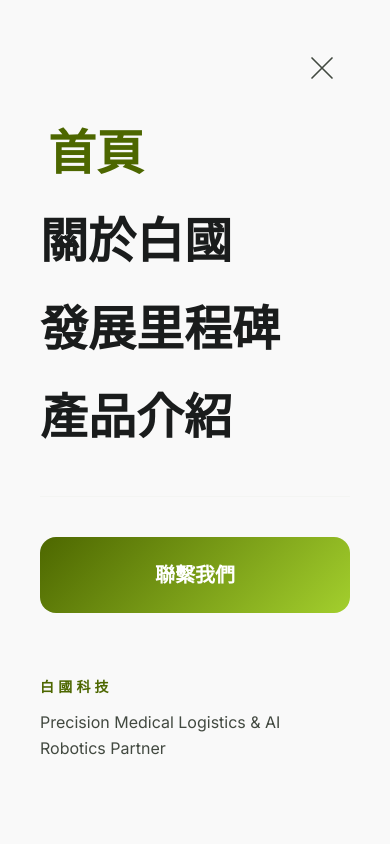
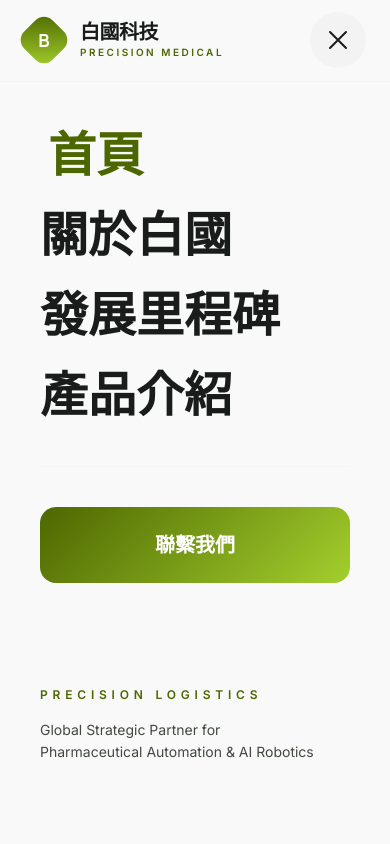
Before and after one commit to mrae43/company-profile-seo, a React (Vite) app: page / in a window 390 px wide. Both pictures are taken after a click on the button "Toggle navigation menu". Shown: the top 844 px of the page. Built offline with nearby package versions, Linux system fonts and the light colour scheme.

Commit message:
fix: body scroll prevention & solid background for navigation bar in mobile (#19)
Co-authored-by: mrae43 <khaelsm.mrae43@hmail.com>

```diff
--- a/src/components/layout/Navbar.jsx
+++ b/src/components/layout/Navbar.jsx
@@ -14,6 +14,21 @@ export default function Navbar() {
     window.addEventListener('scroll', handleScroll);
     return () => window.removeEventListener('scroll', handleScroll);
   }, []);
+
+  // Lock body scroll when mobile menu is open
+  useEffect(() => {
+    if (isOpen) {
+      document.body.style.overflow = 'hidden';
+      document.body.style.touchAction = 'none'; // Prevent touch scrolling on some mobile browsers
+    } else {
+      document.body.style.overflow = 'unset';
+      document.body.style.touchAction = 'unset';
+    }
+    return () => {
+      document.body.style.overflow = 'unset';
+      document.body.style.touchAction = 'unset';
+    };
+  }, [isOpen]);
 
   const toggleMenu = () => setIsOpen(!isOpen);
 
@@ -120,10 +135,34 @@ export default function Navbar() {
             initial={{ opacity: 0, x: '100%' }}
             animate={{ opacity: 1, x: 0 }}
             exit={{ opacity: 0, x: '100%' }}
-            transition={{ type: 'spring', damping: 30, stiffness: 300 }}
-            className="fixed inset-0 z-40 md:hidden bg-surface flex flex-col pt-32 px-10"
+            transition={{ type: 'spring', damping: 35, stiffness: 300 }}
+            className="fixed inset-0 z-[60] md:hidden bg-surface flex flex-col overflow-y-auto"
           >
-            <div className="flex flex-col space-y-10">
+            {/* Mobile Header (replicated for smooth transition) */}
+            <div className="flex justify-between items-center h-28 px-6 sm:px-10 border-b border-outline-variant/10">
+              <Link to="/" onClick={() => setIsOpen(false)} className="flex items-center gap-4">
+                <div className="relative w-10 h-10 flex items-center justify-center">
+                  <div className="absolute inset-0 bg-primary-gradient rounded-xl transform rotate-45" />
+                  <span className="relative z-10 text-white font-display font-bold text-lg">B</span>
+                </div>
+                <div className="flex flex-col">
+                  <span className="text-xl font-display font-bold text-on-surface leading-none tracking-tight">白國科技</span>
+                  <span className="text-[10px] font-sans font-semibold uppercase tracking-[0.25em] text-primary leading-tight mt-1">Precision Medical</span>
+                </div>
+              </Link>
+
+              <button
+                onClick={() => setIsOpen(false)}
+                className="p-3 text-on-surface hover:text-primary transition-colors bg-surface-container-low rounded-full"
+                aria-label="Close menu"
+              >
+                <svg className="w-8 h-8" fill="none" viewBox="0 0 24 24" stroke="currentColor">
+                  <path strokeLinecap="round" strokeLinejoin="round" strokeWidth={1.5} d="M6 18L18 6M6 6l12 12" />
+                </svg>
+              </button>
+            </div>
+
+            <div className="flex flex-col space-y-8 pt-12 px-10 pb-20">
               {navItems.map((item, index) => (
                 <motion.div
                   key={item.name}
@@ -158,22 +197,14 @@ export default function Navbar() {
                 >
                   聯繫我們
                 </Link>
-                <div className="mt-16 space-y-3">
-                  <p className="text-sm font-sans uppercase tracking-[0.3em] font-bold text-primary">白國科技</p>
-                  <p className="text-base font-sans text-on-surface-variant leading-relaxed">Precision Medical Logistics & AI Robotics Partner</p>
+                <div className="mt-16 space-y-4 pt-10">
+                  <p className="text-xs font-sans uppercase tracking-[0.4em] font-black text-primary">Precision Logistics</p>
+                  <p className="text-sm font-sans text-on-surface-variant leading-relaxed max-w-[280px]">
+                    Global Strategic Partner for Pharmaceutical Automation & AI Robotics
+                  </p>
                 </div>
               </motion.div>
             </div>
-
-            {/* Close button inside drawer */}
-            <button
-              onClick={() => setIsOpen(false)}
-              className="absolute top-10 right-10 p-2 text-on-surface-variant hover:text-primary transition-colors"
-            >
-              <svg className="w-10 h-10" fill="none" viewBox="0 0 24 24" stroke="currentColor">
-                <path strokeLinecap="round" strokeLinejoin="round" strokeWidth={1} d="M6 18L18 6M6 6l12 12" />
-              </svg>
-            </button>
           </motion.div>
         )}
       </AnimatePresence>
```
